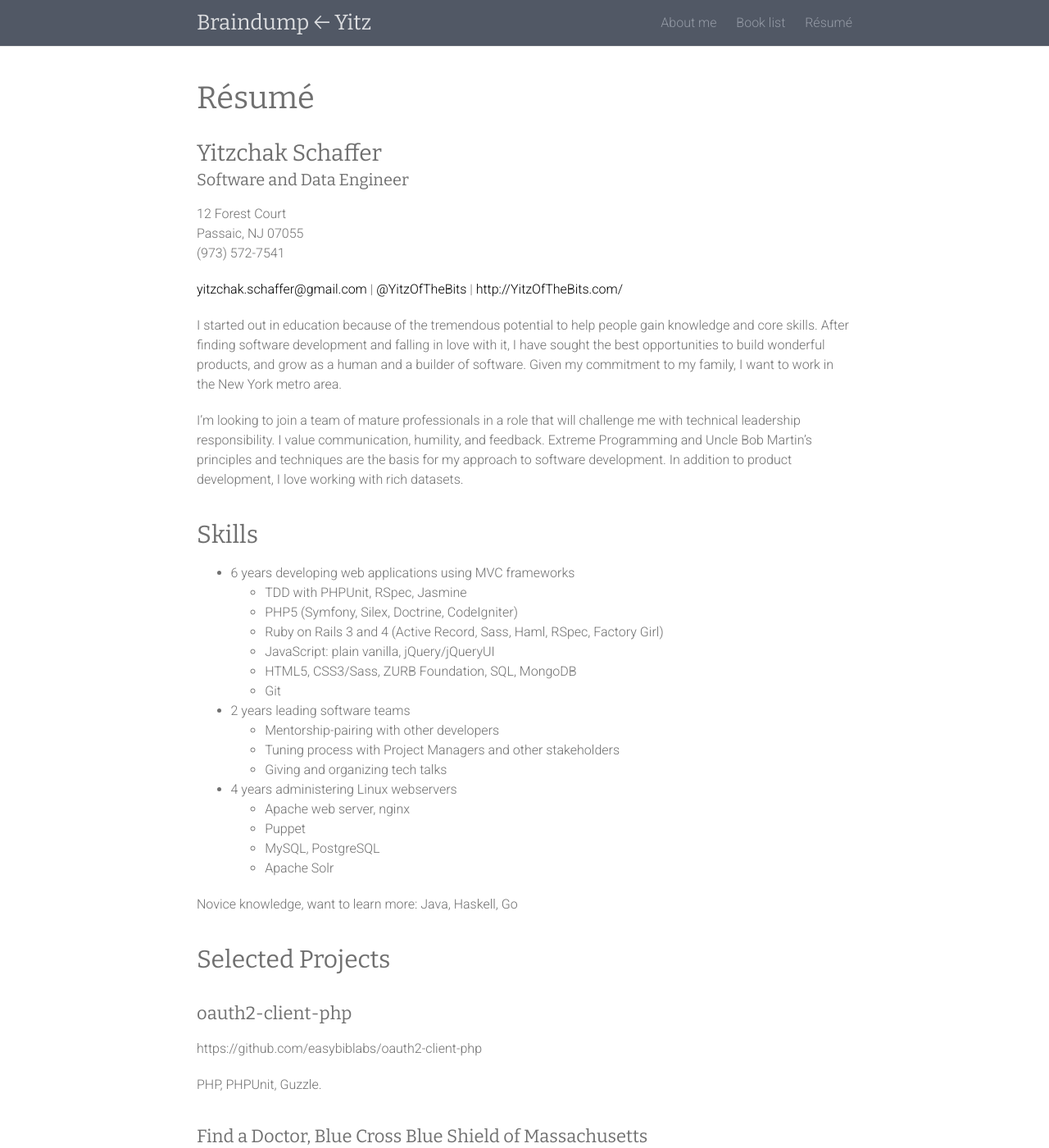
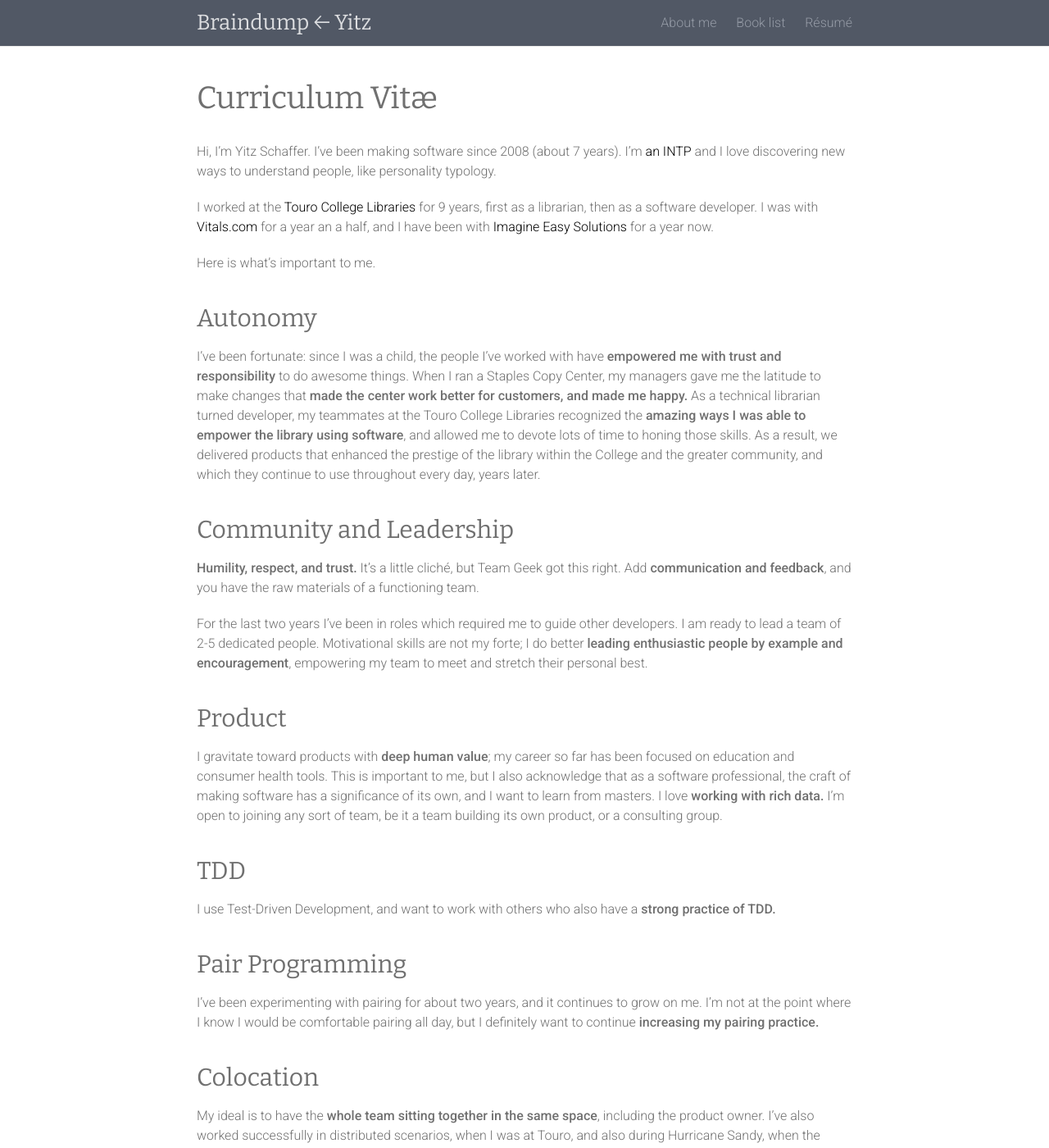
Before and after one commit to yitznewton/yitznewton.github.io, a Jekyll site: the page built from resume.md, in a window 1280 px wide and 1400 px high. Shown: the whole window at 82% size. Built offline with Jekyll 4.4.1, drawn with Linux system fonts in a browser that asks for light colours; Markdown is read by kramdown in place of the engine named in the settings; some of the changed text lies outside the part shown.

Commit message:
update resume

```diff
--- a/_includes/header.html
+++ b/_includes/header.html
@@ -19,7 +19,7 @@
       <div class="trigger">
         <a class="page-link" href="{{ site.baseurl }}/about">About me</a>
         <a class="page-link" href="{{ site.baseurl }}/book-list">Book list</a>
-        <a class="page-link" href="{{ site.baseurl }}/résumé">Résumé</a>
+        <a class="page-link" href="{{ site.baseurl }}/resume">Résumé</a>
       </div>
     </nav>
 
--- a/resume.md
+++ b/resume.md
@@ -1,108 +1,80 @@
 ---
 layout: page
-title: Résumé
-permalink: /résumé/
+title: Curriculum Vitæ
+permalink: /resume/
 ---
 
-<header class="resume">
-  <h1>Yitzchak Schaffer</h1>
-  <h2>Software and Data Engineer</h2>
-</header>
+Hi, I'm Yitz Schaffer. I've been making software since 2008 (about 7 years). I'm [an INTP](http://www.personalitypage.com/INTP.html) and I love discovering new ways to understand people, like personality typology.
 
-<address>
-<div>12 Forest Court</div>
-<div>Passaic, NJ 07055</div>
-<div>(973) 572-7541</div>
-</address>
+I worked at the [Touro College Libraries](http://www.tourolib.org/) for 9 years, first as a librarian, then as a software developer. I was with [Vitals.com](http://www.vitals.com/) for a year an a half, and I have been with [Imagine Easy Solutions](http://www.imagineeasy.com/) for a year now.
 
-[yitzchak.schaffer@gmail.com](mailto:yitzchak.schaffer@gmail.com)
-\| [@YitzOfTheBits](http://twitter.com/YitzOfTheBits)
-\| [http://YitzOfTheBits.com/](http://yitzofthebits.com)
+Here is what's important to me.
 
-I started out in education because of the tremendous potential to help people gain knowledge and core skills. After finding software development and falling in love with it, I have sought the best opportunities to build wonderful products, and grow as a human and a builder of software. Given my commitment to my family, I want to work in the New York metro area.
+## Autonomy
 
-I'm looking to join a team of mature professionals in a role that will challenge me with technical leadership responsibility. I value communication, humility, and feedback. Extreme Programming and Uncle Bob Martin's principles and techniques are the basis for my approach to software development. In addition to product development, I love working with rich datasets.
+I've been fortunate: since I was a child, the people I've worked with have **empowered me with trust and responsibility** to do awesome things. When I ran a Staples Copy Center, my managers gave me the latitude to make changes that **made the center work better for customers, and made me happy.** As a technical librarian turned developer, my teammates at the Touro College Libraries recognized the **amazing ways I was able to empower the library using software**, and allowed me to devote lots of time to honing those skills. As a result, we delivered products that enhanced the prestige of the library within the College and the greater community, and which they continue to use throughout every day, years later.
 
-## Skills
+## Community and Leadership
 
-* 6 years developing web applications using MVC frameworks
-  * TDD with PHPUnit, RSpec, Jasmine
-  * PHP5 (Symfony, Silex, Doctrine, CodeIgniter)
-  * Ruby on Rails 3 and 4 (Active Record, Sass, Haml, RSpec, Factory Girl)
-  * JavaScript: plain vanilla, jQuery/jQueryUI
-  * HTML5, CSS3/Sass, ZURB Foundation, SQL, MongoDB
-  * Git
-* 2 years leading software teams
-  * Mentorship-pairing with other developers
-  * Tuning process with Project Managers and other stakeholders
-  * Giving and organizing tech talks
-* 4 years administering Linux webservers
-  * Apache web server, nginx
-  * Puppet
-  * MySQL, PostgreSQL
-  * Apache Solr
+**Humility, respect, and trust.** It's a little cliché, but Team Geek got this right. Add **communication and feedback**, and you have the raw materials of a functioning team.
 
-Novice knowledge, want to learn more: Java, Haskell, Go
+For the last two years I've been in roles which required me to guide other developers. I am ready to lead a team of 2-5 dedicated people. Motivational skills are not my forte; I do better **leading enthusiastic people by example and encouragement**, empowering my team to meet and stretch their personal best.
 
+## Product
 
-## Selected Projects
+I gravitate toward products with **deep human value**; my career so far has been focused on education and consumer health tools. This is important to me, but I also acknowledge that as a software professional, the craft of making software has a significance of its own, and I want to learn from masters. I love **working with rich data.** I'm open to joining any sort of team, be it a team building its own product, or a consulting group.
 
-### oauth2-client-php
+## TDD
 
-https://github.com/easybiblabs/oauth2-client-php
+I use Test-Driven Development, and want to work with others who also have a **strong practice of TDD.**
 
-PHP, PHPUnit, Guzzle.
+## Pair Programming
 
-### Find a Doctor, Blue Cross Blue Shield of Massachusetts
+I've been experimenting with pairing for about two years, and it continues to grow on me. I'm not at the point where I know I would be comfortable pairing all day, but I definitely want to continue **increasing my pairing practice.**
 
-https://findadoctor.bluecrossma.com/
+## Colocation
 
-Discover healthcare providers. Backend. PHP, Lithium framework, Solr, SOAP, MongoDB.
+My ideal is to have the **whole team sitting together in the same space**, including the product owner. I've also worked successfully in distributed scenarios, when I was at Touro, and also during Hurricane Sandy, when the Vitals office was closed for about a week.
 
-### 2048, a console implementation
+I've also worked on a team that was split evenly across two offices. That doesn't work as well; it was really two separate teams attempting to work together. So I would prefer as close to **either 100% together or 100% distributed** as possible.
 
-https://github.com/yitznewton/2048
+## Other XP stuff
 
-Developed for a tech talk involving Uncle Bob Martin's Clean Architecture and TDD.
+I am a pretty **ardent Uncle Bob-ist.** I love his books and videos; his principles and techniques form the backbone of the way I approach software. I'd love to join others who share this perspective, or possibly a team led by an expert who has 15+ years of experience, and has gotten to the point where they can start developing a comprehensive approach of their own.
 
-## Employment
+## Technologies
 
-### Imagine Easy Solutions, New York, NY
+Most of my work has been in PHP and Ruby. I've used Symfony/Silex, Rails 4, some Laravel, and a little Sinatra. I pick up what I need to get things done. I like working with Java, and my favorite language for thinking about programming is Haskell.
 
-#### Developer / Technical Lead, January 2014-present
+When I was at Vitals, I did a lot of work with our PostgreSQL servers in terms of tuning some relatively large joins (60M rows with indexes composed of five columns) and weekly bulk update operations. I've managed Linux servers using Puppet; mostly locally-hosted, but a bit of AWS as well.
 
-* Add features and fixes on Zend Framework 1 application and Silex API (EasyBib)
-* Create new supporting libraries for Imagine Easy products
-* Provide mentorship to other developers in coding practice and design
-* Coordinate public-facing development efforts such as blog posts and meetups
+### Buzzword time!
 
-### Vitals, Lyndhurst, NJ
+* **A lot:** PHP, Ruby, HTML. **Medium:** JavaScript, CSS. **A little:** Java, Python, Haskell.
+* Silex, Symfony, Laravel, Rails, Sinatra.
+* Sass, Haml.
+* AngularJS.
+* Git all the things.
+* PHPUnit, RSpec, Jasmine, Mocha.
+* MySQL, PostgreSQL, MongoDB, Solr.
+* Linux (Ubuntu and CentOS).
+* Puppet.
 
-#### Software Engineer, May 2012-December 2013
+#### Good
 
-* Build web applications using MVC frameworks (Lithium, Laravel, Rails)
-* Consume third-party services such as Google Maps API
-* Integrate PHP application with clients' data services using SOAP and REST
-* Design and lead developer skills workshops
-* Enhance and maintain API for mobile application leveraging Mongo and Solr collections
-* Create and tune Postgres stored procedures and batch loads
+* TDD
+* [Extreme Programming](http://xprogramming.com/what-is-extreme-programming/)
+* Clean Code
+* Incremental architecture and design
+* SOLID
+* Strong typing
+* Functional-programming style (minimize mutable state, focus on returning values)
+* [Healthy Codebase](brewhouse.io/blog/2014/11/10/healthy-codebase-and-preparatory-refactoring.html)
+* [@unclebobmartin](https://twitter.com/unclebobmartin)
+* [@KentBeck](https://twitter.com/KentBeck)
+* [@martinfowler](https://twitter.com/martinfowler)
 
-### Touro College Libraries, New York, NY
+#### Better avoided
 
-#### Systems Librarian/Systems Manager (Developer and System Administrator), 2007-2012
-
-* Develop library web applications using Symfony and CodeIgniter
-* Design and execute ETL for integrating multiple sources of user data
-* Administer Linux web server
-* Plan and execute projects to digitize selected books
-* Conduct technical training for library staff
-
-
-## Education
-
-* Master of Library Science: 2007, Queens College (CUNY)
-* Bachelor of Arts, Sociology: 2003, Queens College (CUNY)
-
-
-## Other interests
-Hiking, personality typology (I’m INTP), classical music (Bach, Mendelssohn), cars and driving, Talmud, theology, fantasy literature
+* Drupal
+* WordPress
```
